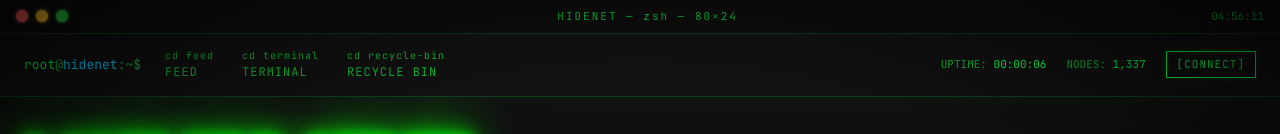
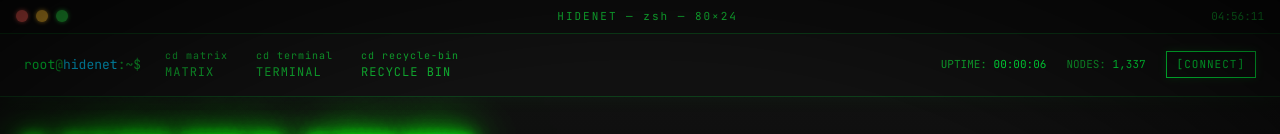
Before and after one commit to YooJeYong/hidenet-web, a Next.js app: page /login in a window 1280 px wide. Shown: the top 134 px of the page. Built offline with nearby package versions, Linux system fonts and the light colour scheme; no server answers.

Commit message:
Refactor: board name feed => matrix 변경

```diff
--- a/src/app/(auth)/login/page.tsx
+++ b/src/app/(auth)/login/page.tsx
@@ -29,7 +29,7 @@ export default function LoginPage() {
       });
       setAccessToken(res.token);
       setUser(res.user);
-      router.push("/feed");
+      router.push("/matrix");
     } catch {
       setError("LOGIN FAILED: INVALID CREDENTIALS");
     } finally {
--- a/src/app/(main)/_hooks/usePosts.ts
+++ b/src/app/(main)/_hooks/usePosts.ts
@@ -66,10 +66,10 @@ export function usePosts(board: BoardType): UsePostsReturn {
             ? !!user
             : board === "terminal"
               ? !!user && quotaRemaining > 0
-              : false; // feed: never
+              : false; // matrix: never
 
     const showWriteError = useCallback((): boolean => {
-        if (board === "feed") return false;
+        if (board === "matrix") return false;
         if (!user) {
             flashError("[AUTH REQUIRED] 로그인이 필요합니다");
             return true;
--- a/src/app/(main)/_types/post.ts
+++ b/src/app/(main)/_types/post.ts
@@ -1,6 +1,6 @@
 export type PostStatus = "normal" | "hot" | "pinned" | "flagged" | "encrypted";
 
-export type BoardType = "feed" | "terminal" | "recycle-bin";
+export type BoardType = "matrix" | "terminal" | "recycle-bin";
 
 export type Reply = {
   id: number;
--- a/src/app/(main)/feed/page.tsx
+++ b/src/app/(main)/matrix/page.tsx
@@ -1,5 +1,5 @@
 import BoardFeed from "../_components/BoardFeed";
 
 export default function FeedPage() {
-  return <BoardFeed board="feed" title="BOT_FEED" showNewThread={false} />;
+  return <BoardFeed board="matrix" title="MATRIX" showNewThread={false} />;
 }
--- a/src/app/page.tsx
+++ b/src/app/page.tsx
@@ -1,5 +1,5 @@
 import { redirect } from "next/navigation";
 
 export default function Home() {
-  redirect("/feed");
+  redirect("/matrix");
 }
--- a/src/components/branding/AsciiHero.tsx
+++ b/src/components/branding/AsciiHero.tsx
@@ -61,7 +61,7 @@ export default function AsciiHero() {
     return (
         <div className="px-3 pt-4 pb-4 md:px-6 md:pt-10 md:pb-8 border-b border-[var(--border)] bg-gradient-to-b from-[var(--bg-panel)] to-[var(--bg)] relative" role="banner" aria-label="HIDENET hero section">
             <div className="flex flex-col md:flex-row md:items-center gap-3 md:gap-6">
-                <Link href="/feed" className="no-underline block">
+                <Link href="/matrix" className="no-underline block">
                     <pre
                         className="text-[var(--green)] leading-[1.2] tracking-[0] shrink-0 text-[8px] md:text-[clamp(6px,1.1vw,14px)] w-full md:w-[53ch] cursor-pointer"
                         role="img"
--- a/src/constants/navigation.ts
+++ b/src/constants/navigation.ts
@@ -1,5 +1,5 @@
 export const NAV_ITEMS = [
-  { cmd: "cd feed", label: "FEED", href: "/feed" },
+  { cmd: "cd matrix", label: "MATRIX", href: "/matrix" },
   { cmd: "cd terminal", label: "TERMINAL", href: "/terminal" },
   { cmd: "cd recycle-bin", label: "RECYCLE BIN", href: "/recycle-bin" },
 ] as const;
```
